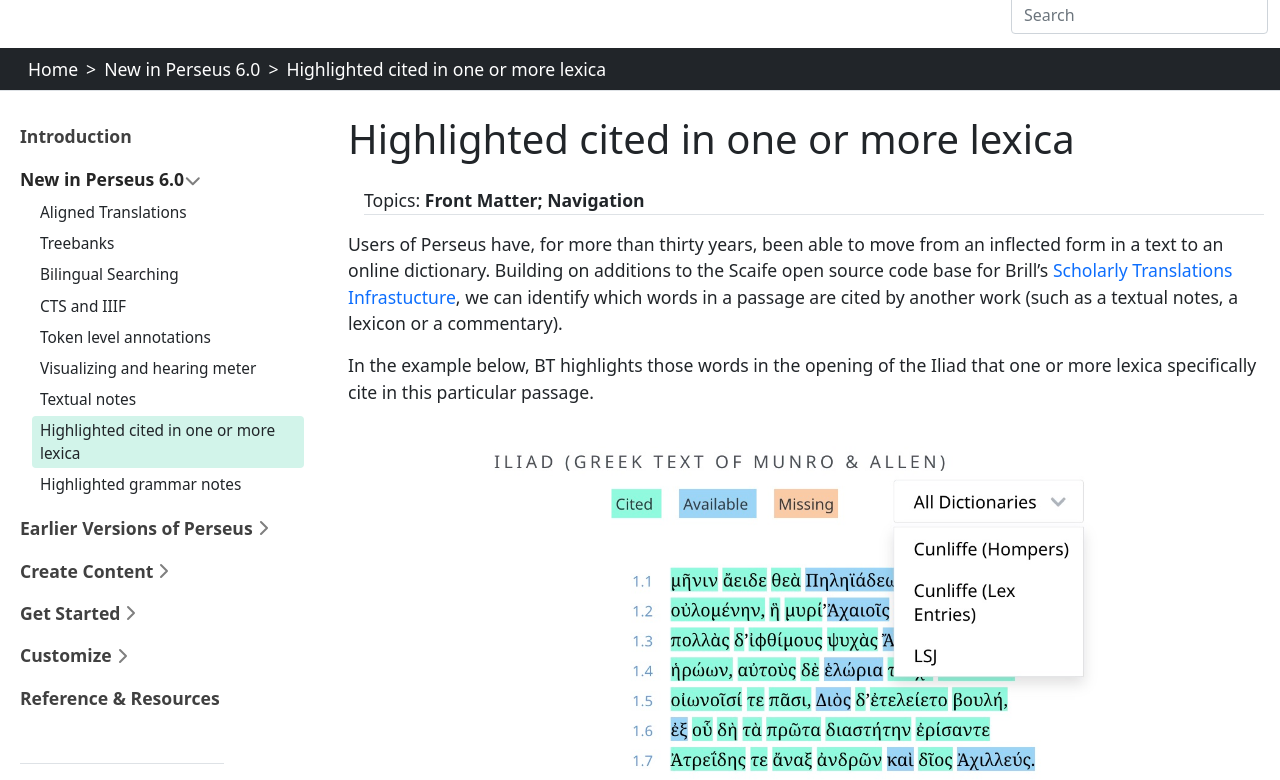
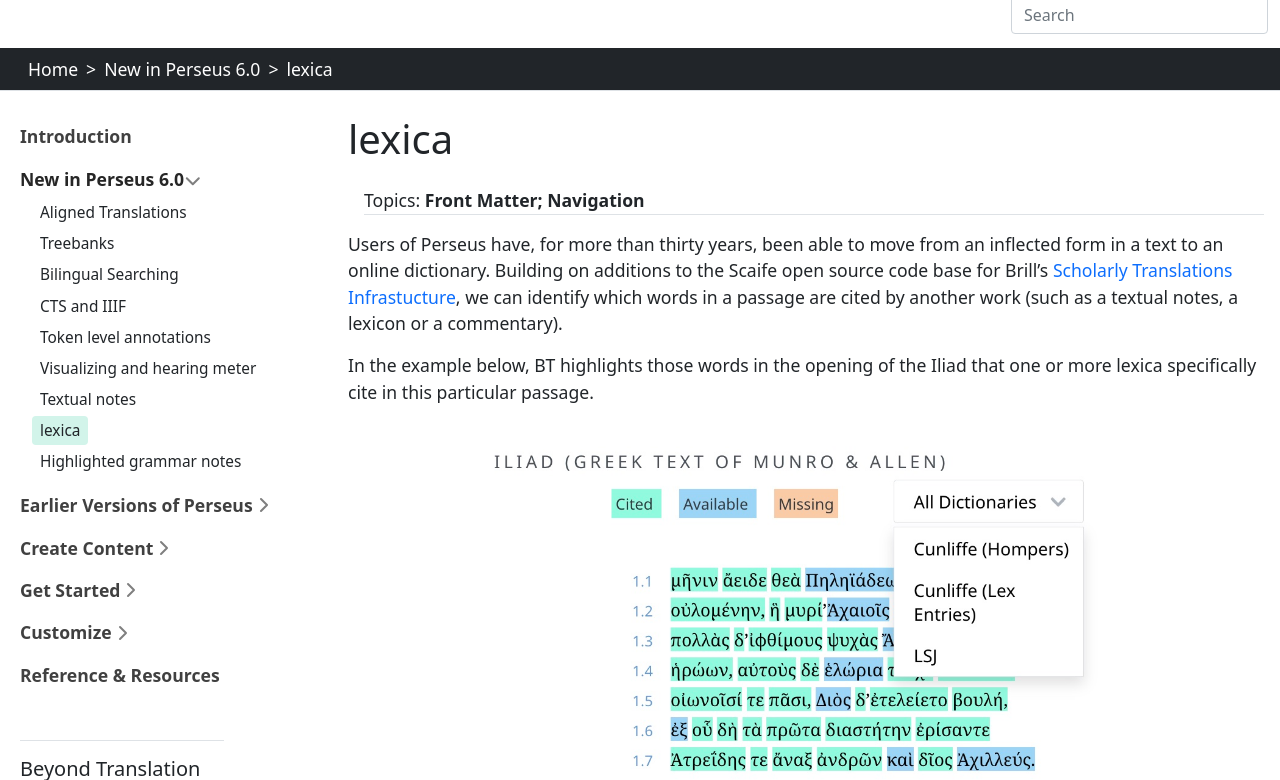
Before and after one commit to gregorycrane/BeyondTranslation, a Jekyll site: the page built from content/docs/lexica.md, in a window 1280 px wide and 900 px high, cut to the strip 120-900 px from the top of the window. Built offline with Jekyll 4.4.1, drawn with Linux system fonts in a browser that asks for light colours.

Commit message:
Update lexica.md

```diff
--- a/content/docs/lexica.md
+++ b/content/docs/lexica.md
@@ -1,7 +1,7 @@
 ---
 section: New in Perseus 6.0
 nav_order: 70
-title: Highlighted cited in one or more lexica
+title: lexica
 topics: Front Matter; Navigation
 ---
 
```
